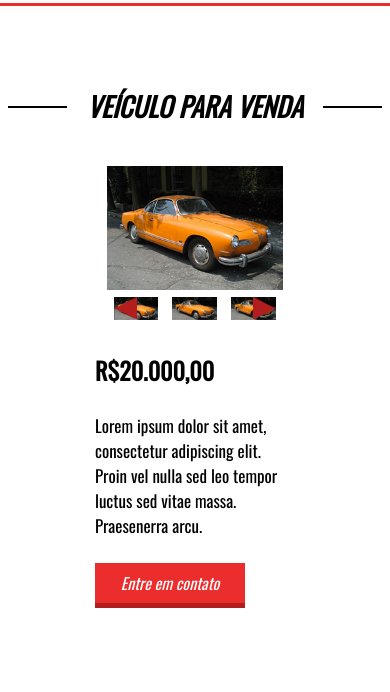
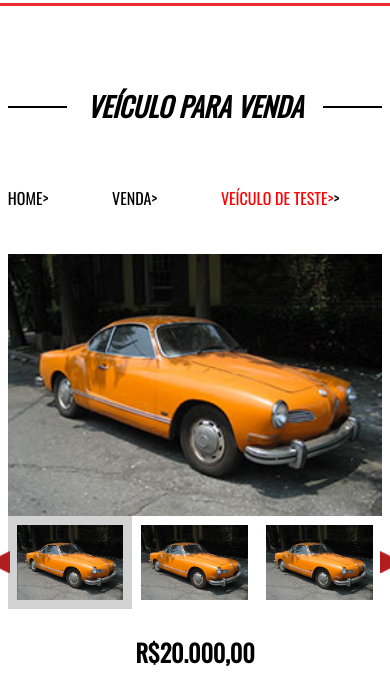
Before and after one commit to Maarii72/Veiculos-projeto, a plain HTML site: page veiculo-teste.html in a window 390 px wide. Shown: the part 124-816 px from the top of the page. Drawn offline with nearby package versions, Linux system fonts and the light colour scheme.

Commit message:
finalização pag vendas veiculos

```diff
--- a/css/style.css
+++ b/css/style.css
@@ -554,7 +554,7 @@ section.venda{
 /**veiculo-teste**/
 
 section.venda-single .container{
-	padding: 40px 40px;
+	padding: 40px 0 0 0;
 	text-align: center;
 	max-width: 1280px;
 }
@@ -575,7 +575,7 @@ section.venda-single .container{
 .descricao-veiculo{
 	vertical-align: top;
 	display: inline-block;
-	padding: 20px;
+	padding:60px 20px;
 	text-align: left;
 }
 
@@ -610,19 +610,24 @@ section.venda-single{
 
 }
 
+.mini-img-wraper{
+	float: left;
+	padding: 9px;
+	width: calc(33.3% * (100/200));
+}
+
 .mini-img{
+	background-position: center;
+	width: 100%;
 	cursor: pointer;
-	float: left;
-	background-position: center;
-	border: 7px solid white;
+	padding-top:70%;
 	background-size: cover;
-	padding-top: calc(33.3% * (100/200) * 0.4);
-	width: calc(33.3% * (100/200));
+
 }
 
 .arrow-left-nav{
 	position: absolute;
-	left: 8px;
+	left: -20px;
 	top: 50%;
 	cursor: pointer;
 	transform: translateY(-50%);
@@ -635,7 +640,7 @@ section.venda-single{
 
 .arrow-right-nav{
 	position: absolute;
-	right: 8px;
+	right: -20px;
 	top: 50%;
 	cursor: pointer;
 	transform: translateY(-50%);
@@ -644,6 +649,24 @@ section.venda-single{
 	background-size: 100% 100%;
 	width: 22px;
 	height: 22px;
+}
+
+.info-bread{
+	padding: 20px 0;
+	text-align: left;
+}
+
+.info-bread a{
+	text-decoration: none;
+	color: black;
+}
+
+.info-bread span{
+	padding: 0 30px;
+}
+
+.info-bread a:last-child{
+	color: red;
 }
 
 /**reponsivo**/
@@ -745,6 +768,23 @@ section.venda-single{
 		text-align: center;
 	}
 
+	.info-veiculo{
+		width: 100%;
+	}
+
+	.descricao-veiculo{
+		padding: 20px 0;
+		text-align: center;
+	}
+
+	.descricao-veiculo a{
+		display: inline-block;
+	}
+
+	.descricao-veiculo p{
+		max-width: none;
+	}
+
 
 }
 
--- a/veiculo-teste.html
+++ b/veiculo-teste.html
@@ -55,18 +55,24 @@
 	<div class="container">
 
 	<div class="info-veiculo">
+		<div class="info-bread"><a href="">HOME></a><span></span>
+			<a href="">VENDA></a><span></span>
+			<a href="">VEÍCULO DE TESTE></a>></div>
+		<div class="info-veiculo"></div>
+
 		<div style="background-image: url('imagens/carro1.jpg');" class="foto-destaque"></div>
 		<div class="nav-galeria-parent">
 		<div class="arrow-left-nav"></div>
 		<div class="arrow-right-nav"></div>
 		<div class="nav-galeria">
-			<div style="background-image: url('imagens/carro1.jpg');" class="nav-galeria-wraper">
-			<div style="background-image: url('imagens/carro1.jpg');" class="mini-img"></div>
-			<div style="background-image: url('imagens/carro1.jpg');" class="mini-img"></div>
-			<div style="background-image: url('imagens/carro1.jpg');" class="mini-img"></div>
-			<div style="background-image: url('imagens/carro1.jpg');" class="mini-img"></div>
-			<div style="background-image: url('imagens/carro1.jpg');" class="mini-img"></div>
-			<div style="background-image: url('imagens/carro1.jpg');" class="mini-img"></div>
+			<div class="nav-galeria-wraper">
+			<div style="background-color: rgb(210,210,210);" class="mini-img-wraper"><div style="background-image: url('imagens/carro1.jpg');" class="mini-img"></div></div><!--mini-img-wraper-->
+			<div class="mini-img-wraper"><div style="background-image: url('imagens/carro1.jpg');" class="mini-img"></div></div><!--mini-img-wraper-->
+			<div class="mini-img-wraper"><div style="background-image: url('imagens/carro1.jpg');" class="mini-img"></div></div><!--mini-img-wraper-->
+			<div class="mini-img-wraper"><div style="background-image: url('imagens/carro1.jpg');" class="mini-img"></div></div><!--mini-img-wraper-->
+			<div class="mini-img-wraper"><div style="background-image: url('imagens/carro1.jpg');" class="mini-img"></div></div><!--mini-img-wraper-->
+			<div class="mini-img-wraper"><div style="background-image: url('imagens/carro1.jpg');" class="mini-img"></div></div><!--mini-img-wraper-->
+
 		    </div><!--nav-galeria-wraper-->
 		</div><!--"nav-galeria-->
 	</div><!--nav-galeria-parent-->
```
